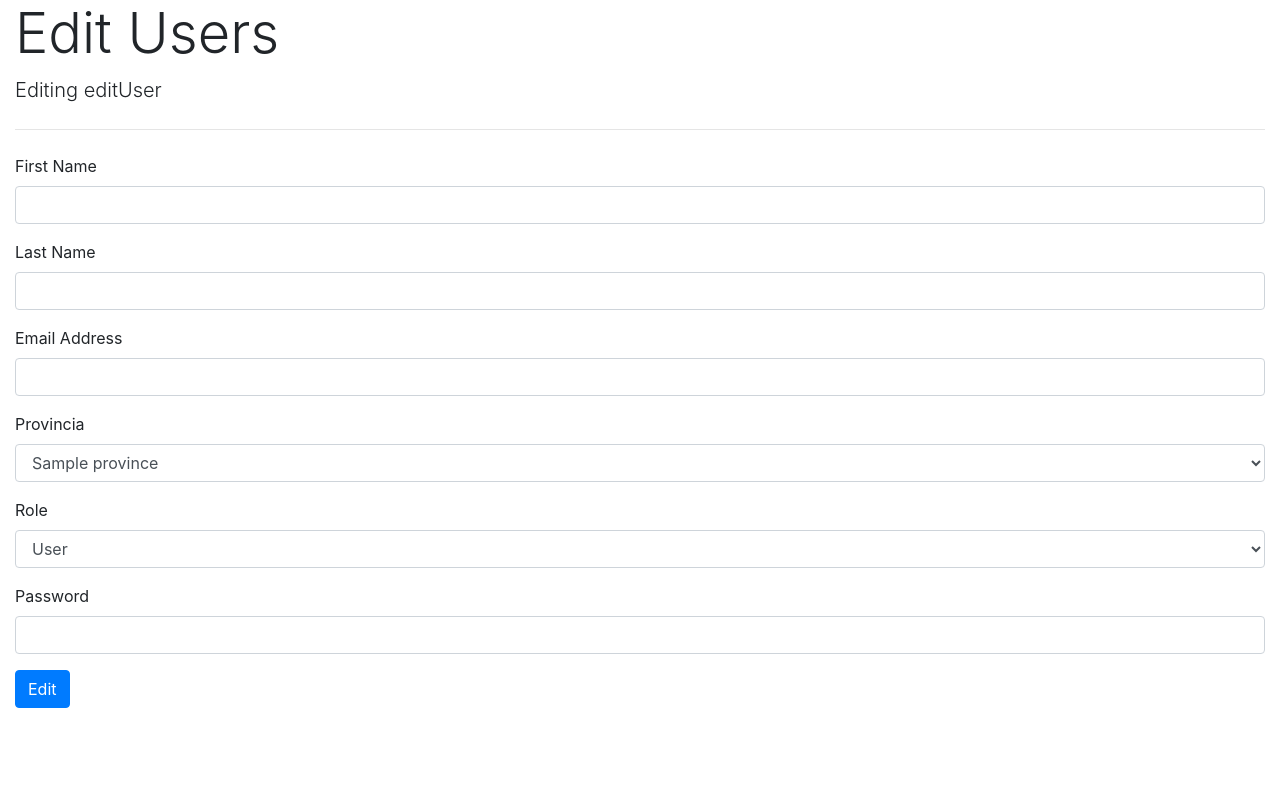
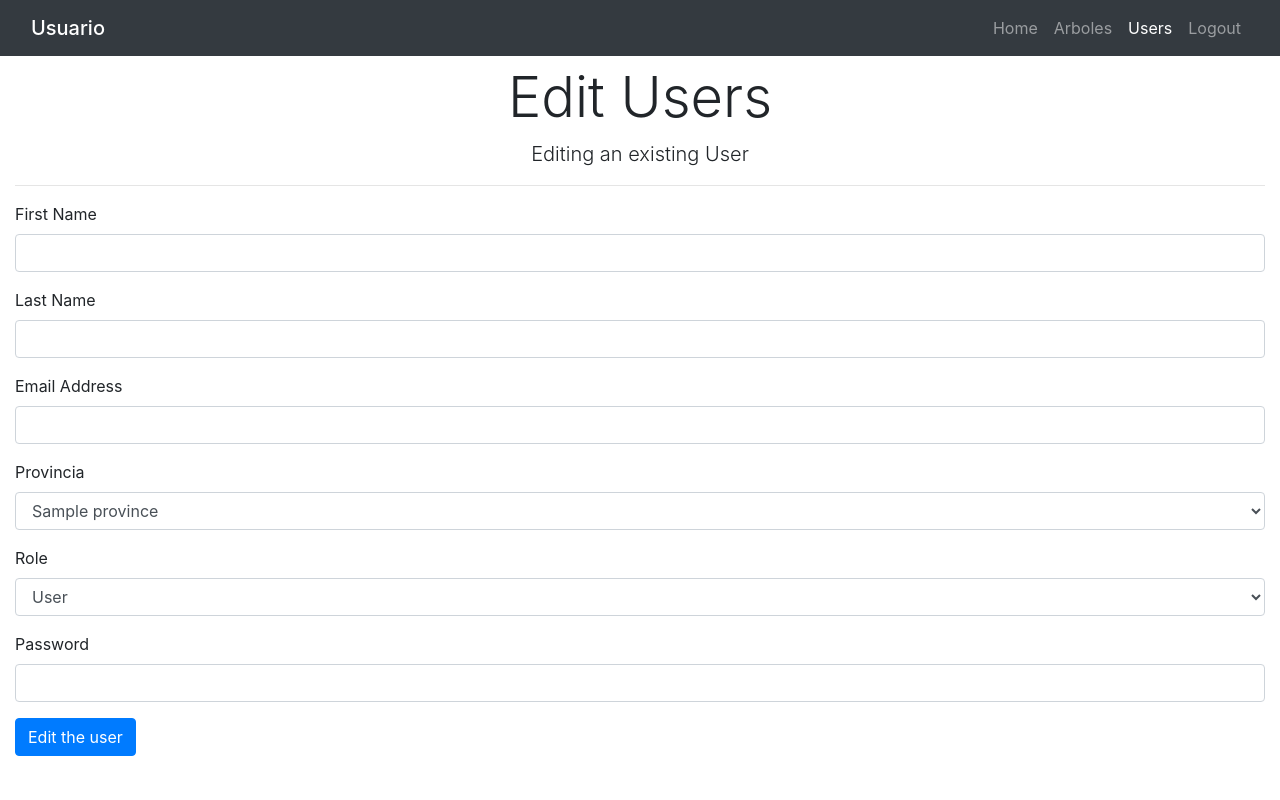
Before and after one commit to CrisAlvarado1/Web-Programming-l, a PHP site: page /users/edit.php in a window 1280 px wide. Run offline with PHP 8.4, Linux system fonts and the light colour scheme; the visitor is signed in with stand-in values (Sample User, id 1); tables that the repository leaves empty or names only in its code hold one stand-in row (values such as "Sample post"); data that the repository does not hold is empty.

Commit message:
Added documentation and formatted the code.

```diff
--- a/Workshops/Workshop 3/inc/nav.php
+++ b/Workshops/Workshop 3/inc/nav.php
@@ -1,16 +1,15 @@
 <nav class="navbar navbar-expand-lg navbar-dark bg-dark" style="background-color: #e3f2fd;">
   <div class="container-fluid">
-    <span class="navbar-brand mb-0 h1"><?php echo $message." ".$user['firstname'];?> </span>
+    <span class="navbar-brand mb-0 h1"><?php echo $message . " " . $user['firstname']; ?> </span>
   </div>
   <div class="collapse navbar-collapse" id="navbarNavAltMarkup">
     <div class="container-fluid justify-content-end">
       <div class="navbar-nav">
-        <a class="nav-link fs-5 <?php echo ($activePage == 'dashboard') ? 'active' : ''; ?>"
-        href="http://isw613.com/Workshop%203/dashboard.php">Home</a>
+        <!-- Check on which page it is based on the variable to add 'active' class. -->
+        <a class="nav-link fs-5 <?php echo ($activePage == 'dashboard') ? 'active' : ''; ?>" href="http://isw613.com/Workshop%203/dashboard.php">Home</a>
         <a class="nav-link fs-5" <?php echo ($activePage == 'trees') ? 'active' : ''; ?> href="#">Arboles</a>
-        <?php  if($user['role'] === 'admin') { ?>
-          <a class="nav-link <?php echo ($activePage == 'users') ? 'active' : ''; ?>"
-          href="http://isw613.com/Workshop%203/users/users.php">Users</a>
+        <?php if ($user['role'] === 'admin') { ?>
+          <a class="nav-link <?php echo ($activePage == 'users') ? 'active' : ''; ?>" href="http://isw613.com/Workshop%203/users/users.php">Users</a>
         <?php } ?>
         <a class="nav-link fs-5" href="/Workshop%203/logout.php" tabindex="-1" aria-disabled="true">Logout</a>
       </div>
--- a/Workshops/Workshop 3/inc/validateSession.php
+++ b/Workshops/Workshop 3/inc/validateSession.php
@@ -1,4 +1,5 @@
 <?php
+  // Validate if a session exists of the user
     session_start();
     $user = $_SESSION['user'];
 
--- a/Workshops/Workshop 3/index.php
+++ b/Workshops/Workshop 3/index.php
@@ -35,7 +35,7 @@
         <div class="row">
           <div class="col-12 col-sm8 col-md-6 m-auto">
             <div class="card border-2 shadow">
-              <div class="card-body text-center">
+              <div class="card-body text-center bg-light">
                 <svg class="mx-auto my-3" xmlns="http://www.w3.org/2000/svg" width="60" height="60" fill="currentColor" class="bi bi-person-circle" viewBox="0 0 16 16">
                   <path d="M11 6a3 3 0 1 1-6 0 3 3 0 0 1 6 0z"/>
                   <path fill-rule="evenodd" d="M0 8a8 8 0 1 1 16 0A8 8 0 0 1 0 8zm8-7a7 7 0 0 0-5.468 11.37C3.242 11.226 4.805 10 8 10s4.757 1.225 5.468 2.37A7 7 0 0 0 8 1z"/>
--- a/Workshops/Workshop 3/signup.php
+++ b/Workshops/Workshop 3/signup.php
@@ -9,7 +9,6 @@
     <meta charset="UTF-8">
     <meta name="viewport" content="width=device-width, initial-scale=1.0">
     <title>Sign up</title>
-    <!-- <link rel="stylesheet" href="https://maxcdn.bootstrapcdn.com/bootstrap/4.0.0/css/bootstrap.min.css" integrity="sha384-Gn5384xqQ1aoWXA+058RXPxPg6fy4IWvTNh0E263XmFcJlSAwiGgFAW/dAiS6JXm" crossorigin="anonymous"> -->
     <link href="https://cdn.jsdelivr.net/npm/bootstrap@5.0.2/dist/css/bootstrap.min.css" rel="stylesheet" integrity="sha384-EVSTQN3/azprG1Anm3QDgpJLIm9Nao0Yz1ztcQTwFspd3yD65VohhpuuCOmLASjC" crossorigin="anonymous">
 </head>
 
@@ -18,7 +17,7 @@
         <div class="row">
             <div class="col-12 col-sm8 col-md-6 m-auto">
                 <div class="card border-2 shadow">
-                    <div class="card-body text-center">
+                    <div class="card-body text-center bg-light">
                         <svg xmlns="http://www.w3.org/2000/svg" width="60" height="60" fill="currentColor" class="bi bi-person-fill-add" viewBox="0 0 16 16">
                             <path d="M12.5 16a3.5 3.5 0 1 0 0-7 3.5 3.5 0 0 0 0 7Zm.5-5v1h1a.5.5 0 0 1 0 1h-1v1a.5.5 0 0 1-1 0v-1h-1a.5.5 0 0 1 0-1h1v-1a.5.5 0 0 1 1 0Zm-2-6a3 3 0 1 1-6 0 3 3 0 0 1 6 0Z" />
                             <path d="M2 13c0 1 1 1 1 1h5.256A4.493 4.493 0 0 1 8 12.5a4.49 4.49 0 0 1 1.544-3.393C9.077 9.038 8.564 9 8 9c-5 0-6 3-6 4Z" />
@@ -40,7 +39,7 @@
                                 <input id="email" class="form-control my-3 py-2" type="text" name="email">
                             </div>
                             <div class="form-group">
-                                <label for="province">Provincia</label>
+                                <label for="province">Province</label>
                                 <select id="province" class="form-control my-3 py-2" name="province">
                                     <?php
                                     foreach ($provinces as $province) {
--- a/Workshops/Workshop 3/users/edit.php
+++ b/Workshops/Workshop 3/users/edit.php
@@ -9,21 +9,29 @@
     $editUser = getUser($id);
   }
 
+  // Variables for the navbar:
+  $message = "Usuario";
+  $activePage = "users";
+
 ?>
 <!DOCTYPE html>
 <html lang="en">
+
 <head>
   <meta charset="UTF-8">
   <meta name="viewport" content="width=device-width, initial-scale=1.0">
   <title>Edit Users</title>
-    <link rel="stylesheet" href="https://maxcdn.bootstrapcdn.com/bootstrap/4.0.0/css/bootstrap.min.css"
-    integrity="sha384-Gn5384xqQ1aoWXA+058RXPxPg6fy4IWvTNh0E263XmFcJlSAwiGgFAW/dAiS6JXm" crossorigin="anonymous">
+  <link rel="stylesheet" href="https://maxcdn.bootstrapcdn.com/bootstrap/4.0.0/css/bootstrap.min.css" integrity="sha384-Gn5384xqQ1aoWXA+058RXPxPg6fy4IWvTNh0E263XmFcJlSAwiGgFAW/dAiS6JXm" crossorigin="anonymous">
 </head>
+
 <body>
+  <?php include('../inc/nav.php'); ?>
   <div class="container-fluid">
+    <div class="text-center my-2">
       <h1 class="display-4">Edit Users</h1>
-        <p class="lead">Editing editUser</p>
-        <hr class="my-4">
+      <p class="lead">Editing an existing User</p>
+      <hr>
+    </div>
     <form method="post" action="sendUser.php">
       <input type="hidden" name="idUser" value="<?php echo $editUser['id']; ?>">
       <div class="form-group">
@@ -42,7 +50,7 @@
         <label for="province">Provincia</label>
         <select id="province" class="form-control" name="province">
           <?php
-          foreach($provinces as $province) {
+          foreach ($provinces as $province) {
             $id = $province['id'];
             $nameProvince = $province['name'];
             $selected = ($id === $editUser['province_id']) ? 'selected' : '';
@@ -62,8 +70,9 @@
         <label for="password">Password</label>
         <input id="password" class="form-control" type="text" name="password" value="<?php echo $editUser['password']; ?>">
       </div>
-      <button type="submit" class="btn btn-primary"> Edit </button>
+      <button type="submit" class="btn btn-primary"> Edit the user </button>
     </form>
   </div>
 </body>
+
 </html>
--- a/Workshops/Workshop 3/users/sendUser.php
+++ b/Workshops/Workshop 3/users/sendUser.php
@@ -1,7 +1,7 @@
 <?php
   include('../utils/functions.php');
 
-if($_POST) {
+  if ($_POST) {
     //get each field and insert to the database
     $user['firstName'] = $_REQUEST['firstName'];
     $user['lastName'] = $_REQUEST['lastName'];
@@ -14,8 +14,7 @@
       $user['id'] = $_REQUEST['idUser'];
       updateUser($user);
       header("Location: /Workshop%203/users/users.php");
-  }
-  elseif (saveUser($user)) {
+    } elseif (saveUser($user)) {
       header("Location: /Workshop%203/users/users.php");
     } else {
       header("Location: /Workshop%203/index.php?error=true");
--- a/Workshops/Workshop 3/users/users.php
+++ b/Workshops/Workshop 3/users/users.php
@@ -2,6 +2,7 @@
     include("../inc/validateSession.php");
     include("../utils/functions.php");
     $users = getUsers();    // Get the users of the query
+    // Variables for the navbar:
     $message = "Usuario";
     $activePage = "users";
 ?>
@@ -43,6 +44,7 @@
                         <td> <?php echo "".ucfirst($user['role']); ?> </td>
                         <td>
                             <div class="d-flex justify-content-around">
+                                <!--Link to edit or delete the user, using the user's ID -->
                                 <a class="btn btn-secondary btn-sm" href="edit.php?id=<?php echo "".$user['id']; ?>">Edit</a>
                                 <a class="btn btn-danger btn-sm" href="delete.php?id=<?php echo "".$user['id']; ?>">Delete</a>
                             </div>
```
Also changed, not shown: Workshops/Workshop 3/dashboard.php (+5 -2 lines), Workshops/Workshop 3/users/add.php (+13 -9 lines), Workshops/Workshop 3/utils/functions.php (indentation only). Lines whose indentation alone changed are shown as unchanged.
